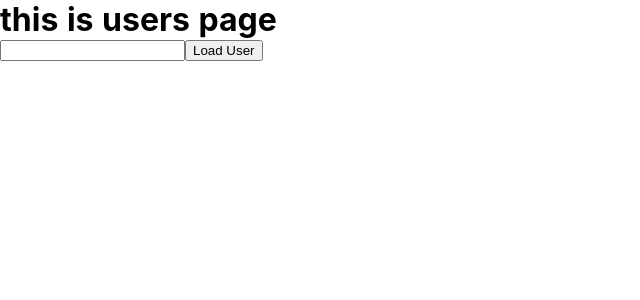
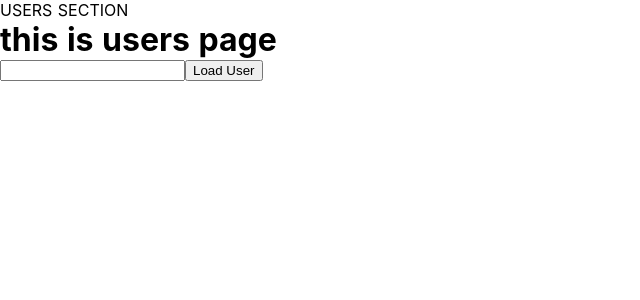
Before and after one commit to fateaccademy/Front-end, a Nuxt app: page /users in a window 1280 px wide. Shown: the top 300 px of the page, without its empty margins (0-640 px from the left). Built offline with nearby package versions, Linux system fonts and the light colour scheme.

Commit message:
add layout for users page

```diff
--- /dev/null
+++ b/layouts/users.vue
@@ -0,0 +1,12 @@
+<template>
+  <div>
+    <header>
+      USERS SECTION
+    </header>
+    <nuxt/>
+  </div>
+</template>
+
+<style>
+
+</style>
--- a/pages/users.vue
+++ b/pages/users.vue
@@ -23,6 +23,7 @@
       onLoadUser(){
         this.$router.push(`/users/${this.userId}`)
       }
-    }
+    },
+    layout:'users'
   }
 </script>
```
